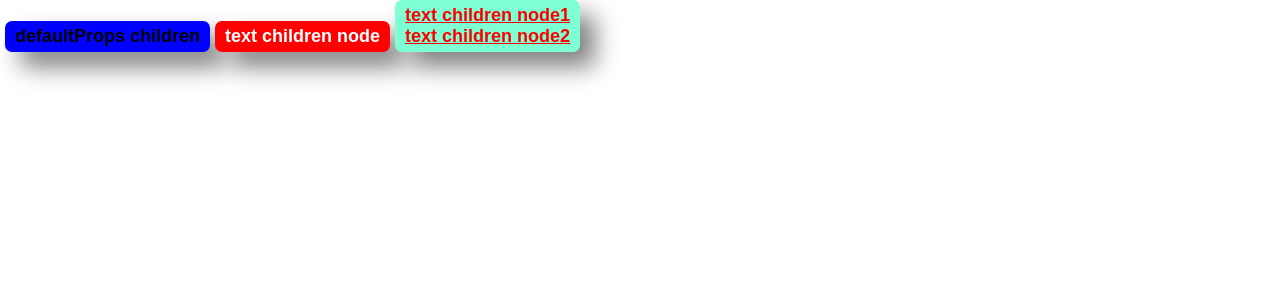
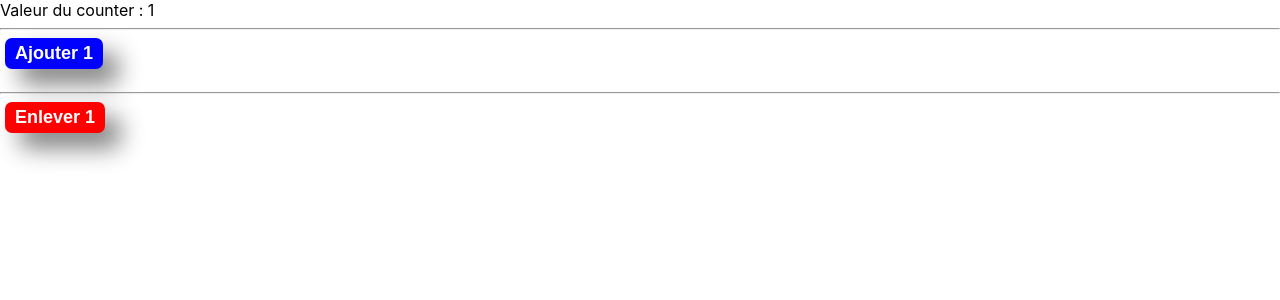
Before and after one commit to fabulousFab0212/formation_react, a React (Create React App) app: page / in a window 1280 px wide. Shown: the top 300 px of the page. Built offline with nearby package versions, Linux system fonts and the light colour scheme.

Commit message:
new App avec React.Component + componentDidUpdate

```diff
--- a/src/App/App.jsx
+++ b/src/App/App.jsx
@@ -1,26 +1,46 @@
-import React from "react";
-import "./App.css";
-import Button from "./components/ui/Button/Button";
+import React from 'react';
+import Button from './components/ui/Button/Button';
 
-function App() {
+class App extends React.Component {
+  constructor(props){
+    super(props)
+    this.state={counter:1, title:'Mon Titre'}
+  }
+
+  componentDidUpdate(oldProps,oldState){
+    console.log("component update : ", oldState, this.state)
+  }
+
+  render() {
     return (
-    <div className="App">
-      {/* <Button text="Un texte de button"></Button> */}
+      <div className='App'>
+          Valeur du counter : {this.state.counter}
+          <hr/>
+
           <Button
             bgColor="blue"
-        color="black"
-        onButtonClicked={()=>{console.log('test onButtonClicked')}}
+            onButtonClicked={
+              ()=>{
+                this.setState({counter:this.state.counter+1});
+              }
+            }
           >
+            Ajouter 1
           </Button>
-      <Button>
-        <div>text children node</div>
-      </Button>
-      <Button bgColor="aquamarine" color="red" style={{textDecoration:"underline", fontWeight:900}}>
-        <div>text children node1</div>
-        <div>text children node2</div>
+          <hr/>
+
+          <Button
+            onButtonClicked={
+              ()=>{
+                this.setState({counter:this.state.counter-1});
+              }
+            }
+          >
+            Enlever 1
           </Button>
       </div>
     );
   }
+}
 
 export default App;
```
Lines whose indentation alone changed are shown as unchanged.
